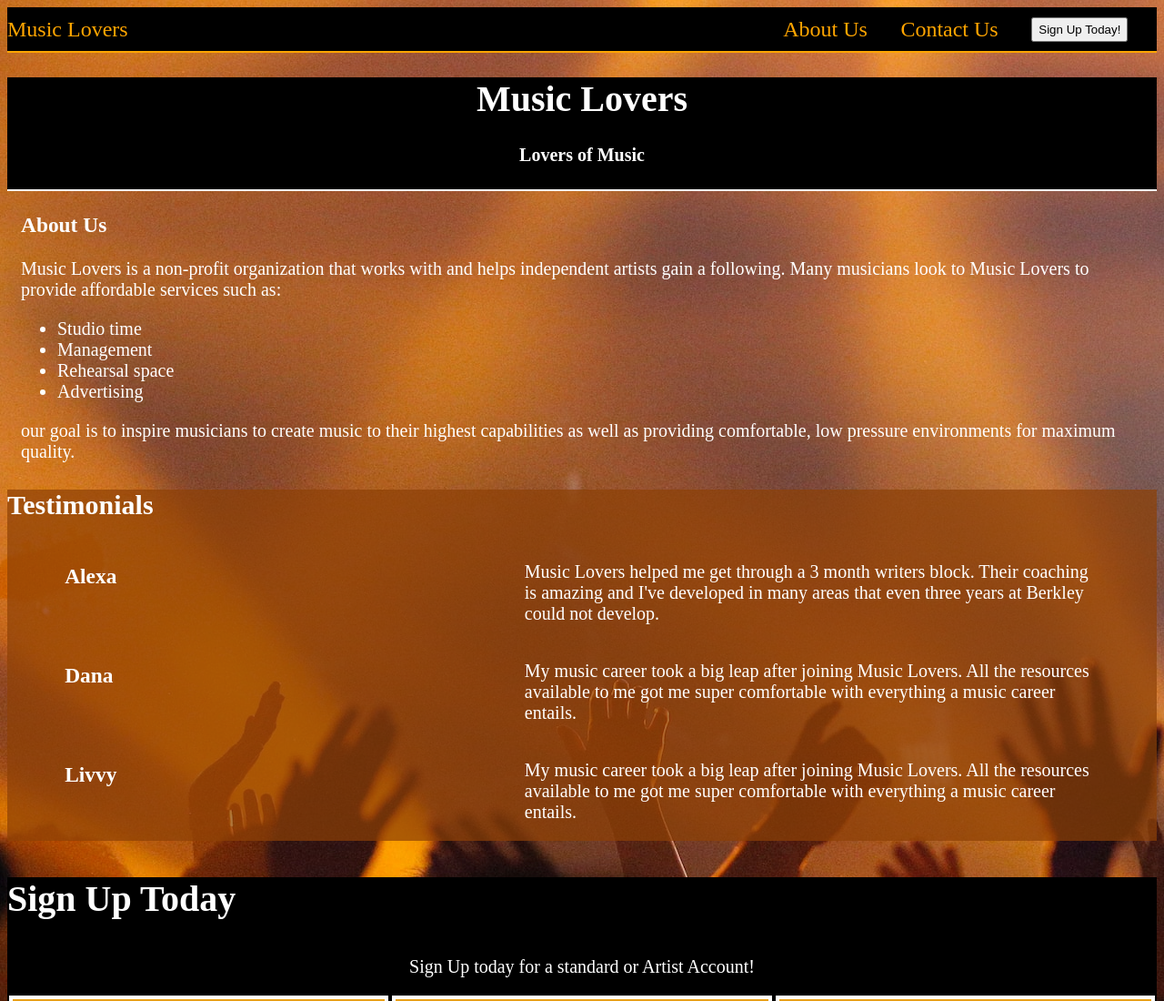
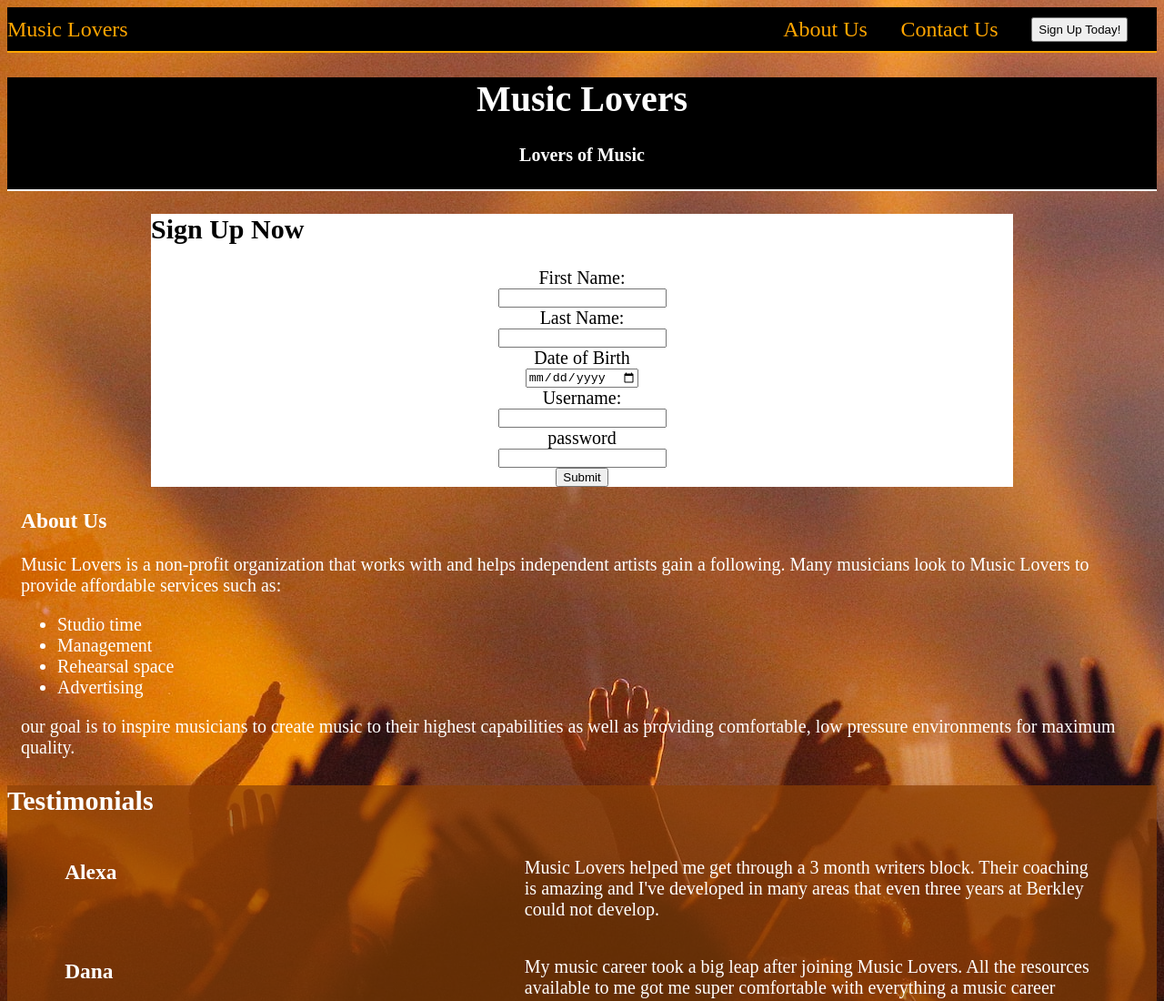
Before and after one commit to jaygee14/club_site, a plain HTML site: page index.html in a window 1280 px wide. Shown: the top 1100 px of the page at 91% size. Drawn offline with Linux system fonts and the light colour scheme.

Commit message:
Add forms and Java file

```diff
--- a/index.html
+++ b/index.html
@@ -8,21 +8,48 @@
 
     <main>
         <body>
+            <script src="./java.js" defer></script>
             <nav class="main-nav">
 
                 <a href="#" class="club">Music Lovers</a>
                 <div class="links">
                     <a href="#">About Us</a>
                     <a href="#">Contact Us</a>
-                    <button>Sign Up Today!</button>
+                    <button class="signUp">Sign Up Today!</button>
                 </div>
 
             </nav>
+
+
             <div class="content">
                 <header>
                     <h1>Music Lovers</h1>
                     <h4>Lovers of Music</h4>
                 </header>
+
+
+                <div class="sign-up-sheet" id="hidden">
+                    <h2>Sign Up Now</h2>
+
+                    <form action="#" id="top-form">
+                        <label for="fname">First Name:</label>
+                        <input type="text" name="fname" id="fname" required>
+
+                        <label for="lname">Last Name:</label>
+                        <input type="text" name="lname" id="lname" required>
+
+                        <label for="dob">Date of Birth</label>
+                        <input type="date" name="dob" id="dob" required>
+
+                        <label for="username">Username:</label>
+                        <input type="text" name="username" id="username" minlength="8" required>
+
+                        <label for="password">password</label>
+                        <input type="password" name="password" id="password" required>
+
+                        <button type="submit">Submit</button>
+                    </form>
+                </div>
 
                 <div class="about">
                     <h3>About Us</h3>
--- /dev/null
+++ b/java.js
@@ -0,0 +1,8 @@
+sign = document.getElementsByClassName('signUp')
+tab = document.getElementsByClassName('sign-up-sheet')
+
+function showInfo() {
+    tab.style.display = 'none';
+};
+
+sign.onclick = showInfo;
--- a/styles.css
+++ b/styles.css
@@ -61,6 +61,18 @@ button:hover {
     background-color: rgb(227, 148, 0);
 }
 
+
+/* Sign Up Sheet*/
+
+.sign-up-sheet {
+    background-color: white;
+    width: 75%;
+    margin: auto auto;
+}
+
+.sign-up-sheet h2, #top-form{
+    color: black;
+}
 /* Content */
 
 body {
```
